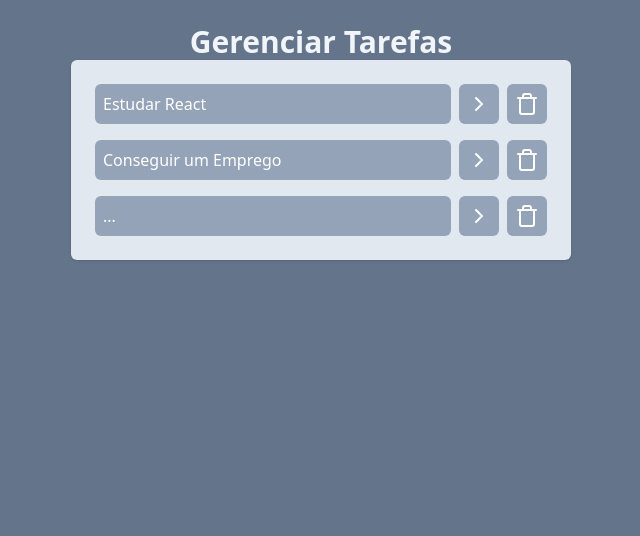
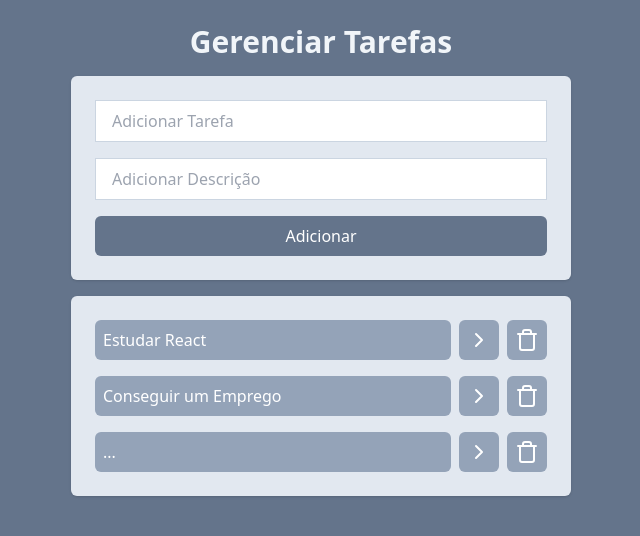
Before and after one commit to evisonpacheco/task-manager, a React (Vite) app: page / in a window 1280 px wide. Shown: the top 536 px of the page, without its empty margins (319-959 px from the left). Built offline with nearby package versions, Linux system fonts and the light colour scheme.

Commit message:
update: adicionando componente AddTasks

```diff
--- a/src/App.jsx
+++ b/src/App.jsx
@@ -41,7 +41,7 @@
 
   return (
     <div className="w-screen h-screen bg-slate-500 flex justify-center p-6">
-      <div className="w-[500px]">
+      <div className="w-[500px] space-y-4">
         <h1 className="text-3xl text-slate-100 font-bold text-center">
           Gerenciar Tarefas
         </h1>
--- a/src/components/AddTask.jsx
+++ b/src/components/AddTask.jsx
@@ -1,5 +1,11 @@
 function AddTask() {
-
+  return (
+  <div className="space-y-4 p-6 bg-slate-200 rounded-md shadow flex flex-col">
+    <input type="text" placeholder="Adicionar Tarefa" className="border border-slate-300 outline-slate-400 px-4 py-2 rouded-md"/>
+    <input type="text" placeholder="Adicionar Descrição" className="border border-slate-300 outline-slate-400 px-4 py-2 rouded-md"/>
+    <button className="bg-slate-500 text-white px-4 py-2 rounded-md font-medium">Adicionar</button>
+  </div>
+  );
 }
 
-export default AddTask
+export default AddTask;
```
